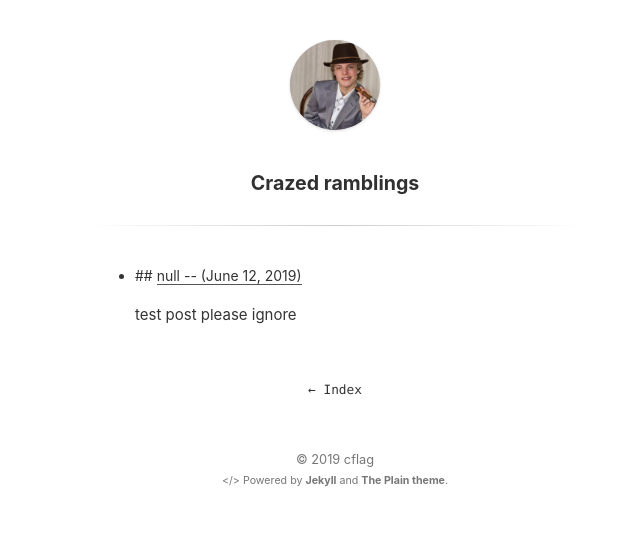
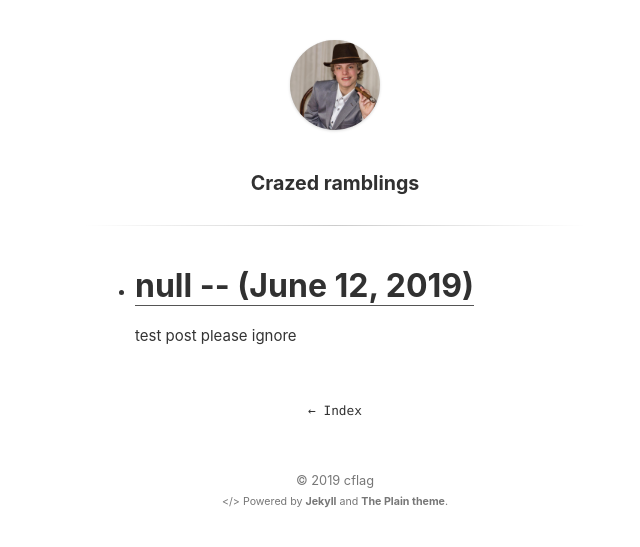
Before and after one commit to cflag02/cflag.io, a Jekyll site: the page built from posts.md, in a window 1280 px wide. Shown: the top 547 px of the page, without its empty margins (305-945 px from the left). Built offline with Jekyll 4.4.1, drawn with Linux system fonts in a browser that asks for light colours.

```diff
--- a/posts.md
+++ b/posts.md
@@ -5,7 +5,7 @@ title:  "Crazed ramblings"
 <ul>
   {% for post in site.posts %}
     <li>
-      ## <a href="{{ post.url }}">{{ post.title }} -- ({{ post.date | date: '%B %d, %Y' }})</a>
+      <h1><a href="{{ post.url }}">{{ post.title }} -- ({{ post.date | date: '%B %d, %Y' }})</a></h1>
       {{ post.excerpt }}
     </li>
   {% endfor %}
```
